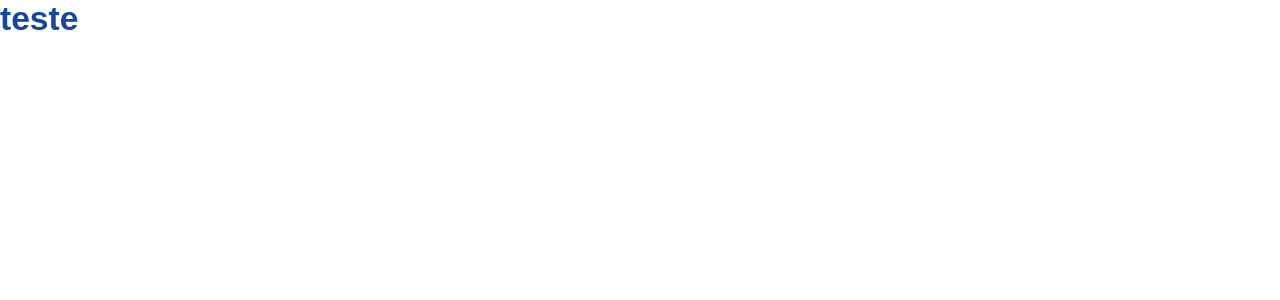
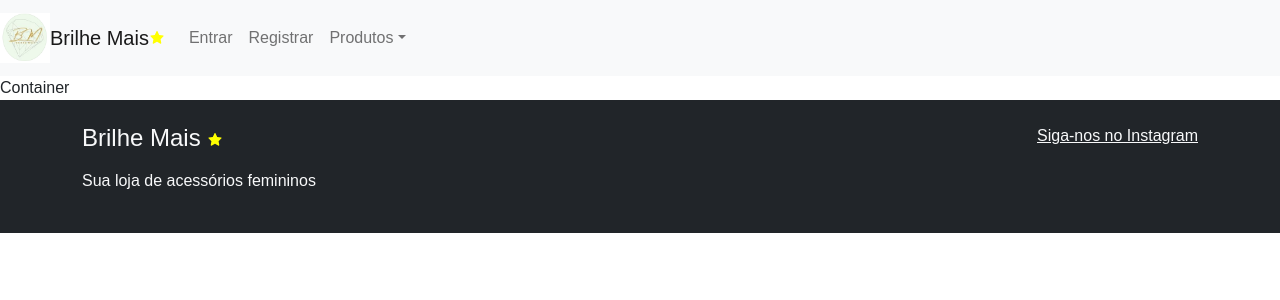
Before and after one commit to ms-gustavo/brilhemais, a React (Create React App) app in the folder frontend/: page / in a window 1280 px wide. Shown: the top 300 px of the page. Built offline with nearby package versions, Linux system fonts and the light colour scheme.

Commit message:
criacao navbar e footer

```diff
--- a/frontend/package.json
+++ b/frontend/package.json
@@ -7,8 +7,10 @@
     "@testing-library/react": "^13.4.0",
     "@testing-library/user-event": "^13.5.0",
     "axios": "^1.4.0",
+    "bootstrap": "^5.2.3",
     "events": "^3.3.0",
     "react": "^18.2.0",
+    "react-bootstrap": "^2.7.4",
     "react-dom": "^18.2.0",
     "react-icons": "^4.8.0",
     "react-router-dom": "^6.11.1",
--- a/frontend/src/App.js
+++ b/frontend/src/App.js
@@ -1,10 +1,19 @@
-import { Router, Route, Routes } from "react-router-dom";
+import { BrowserRouter as Router, Route, Routes } from "react-router-dom";
+import "bootstrap/dist/css/bootstrap.min.css";
+//Components
+import NavigationBar from "./components/layouts/NavigationBar";
+import Footer from "./components/layouts/Footer";
+import Container from "./components/layouts/Container";
 
 function App() {
   return (
-    <div className="App">
-      <h1>teste</h1>
-    </div>
+    <Router>
+      <NavigationBar />
+      <Container>
+        <Routes></Routes>
+      </Container>
+      <Footer />
+    </Router>
   );
 }
 
--- /dev/null
+++ b/frontend/src/components/layouts/Container.js
@@ -0,0 +1,7 @@
+import React from "react";
+
+const Container = () => {
+  return <div>Container</div>;
+};
+
+export default Container;
--- /dev/null
+++ b/frontend/src/components/layouts/Footer.js
@@ -0,0 +1,32 @@
+import React from "react";
+import { AiFillStar } from "react-icons/ai";
+
+const Footer = () => {
+  return (
+    <footer className="bg-dark text-light">
+      <div className="container py-4">
+        <div className="row">
+          <div className="col-md-6">
+            <h4 className="mb-3">
+              Brilhe Mais{" "}
+              <AiFillStar color="yellow" size={16} className="ml-2" />
+            </h4>
+            <p>Sua loja de acessórios femininos</p>
+          </div>
+          <div className="col-md-6 text-md-end">
+            <a
+              href="https://www.instagram.com/brilhemais.oficial"
+              target="_blank"
+              rel="noopener noreferrer"
+              className="text-light"
+            >
+              Siga-nos no Instagram
+            </a>
+          </div>
+        </div>
+      </div>
+    </footer>
+  );
+};
+
+export default Footer;
--- /dev/null
+++ b/frontend/src/components/layouts/NavigationBar.js
@@ -0,0 +1,45 @@
+import { Link } from "react-router-dom";
+import { useContext, React } from "react";
+import { AiFillStar } from "react-icons/ai";
+import { Navbar, Nav, NavDropdown } from "react-bootstrap";
+import Logo from "../../assets/img/Logo.png";
+
+const NavigationBar = () => {
+  return (
+    <Navbar bg="light" expand="sm">
+      <Navbar.Brand href="/">
+        <div className="d-flex align-items-center">
+          <img
+            src={Logo}
+            width="50"
+            height="50"
+            className="d-inline-block align-top"
+            alt="Logo"
+          />
+          <span className="ml-2">Brilhe Mais</span>
+          <AiFillStar color="yellow" size={16} className="ml-2" />
+        </div>
+      </Navbar.Brand>
+      <Navbar.Toggle aria-controls="basic-navbar-nav" />
+      <Navbar.Collapse id="basic-navbar-nav">
+        <Nav className="ml-auto">
+          <Nav.Link href="#">Entrar</Nav.Link>
+          <Nav.Link href="#">Registrar</Nav.Link>
+          <NavDropdown
+            title="Produtos"
+            id="basic-nav-dropdown"
+            className="dropdown-menu-right"
+          >
+            <NavDropdown.Item href="#">Colar</NavDropdown.Item>
+            <NavDropdown.Item href="#">Pulseiras</NavDropdown.Item>
+            <NavDropdown.Item href="#">Brincos</NavDropdown.Item>
+            <NavDropdown.Divider />
+            <NavDropdown.Item href="#">Ver todos os produtos</NavDropdown.Item>
+          </NavDropdown>
+        </Nav>
+      </Navbar.Collapse>
+    </Navbar>
+  );
+};
+
+export default NavigationBar;
```
Also changed, not shown: frontend/src/assets/img/Logo.png (added), frontend/src/components/layouts/Container.module.css (added), frontend/src/components/layouts/Footer.module.css (added), frontend/src/components/pages/Auth/Login.js (added), frontend/src/components/pages/Auth/Register.js (added), 1 other file (tests, documents, lock files or other folders).
